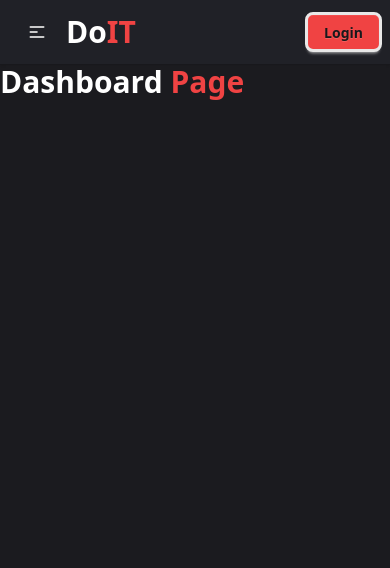
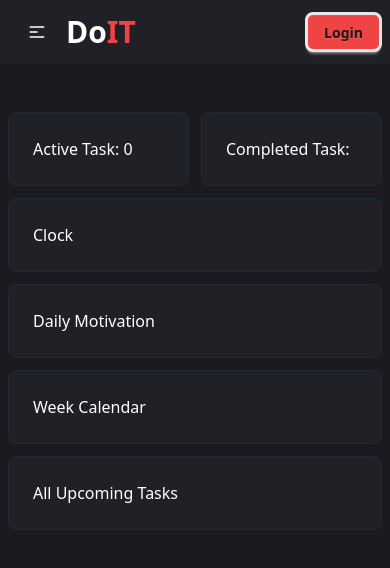
Before and after one commit to Soyab-Aktar/doIt-todo-app, a React (Vite) app: page / in a window 390 px wide. Shown: the top 568 px of the page. Built offline with nearby package versions, Linux system fonts and the light colour scheme.

Commit message:
dashboard layout completed with responsive

```diff
--- a/src/components/pages/Dashboard_Page.jsx
+++ b/src/components/pages/Dashboard_Page.jsx
@@ -1,11 +1,32 @@
 import React from "react";
+import ActiveTaskStats from "../ui/ActiveTaskStats";
+import CompletedTaskStats from "../ui/CompletedTaskStats";
+import Clock from "../ui/Clock";
+import DailyMotivation from "../ui/DailyMotivation";
+import WeekCalendar from "../ui/WeekCalendar";
+import NextTask from "../ui/NextTask";
 
 const Dashboard_Page = () => {
   return (
-    <div>
-      <span className="text-3xl font-bold">
-        Dashboard<span className="text-[#f04343] "> Page</span>
-      </span>
+    <div className=" flex  flex-col gap-3 py-12 md:px-8 px-2 ">
+      <div className="flex flex-col md:flex-row gap-3 w-full">
+        {/* Task Section: 40% width on md+ */}
+        <div className="flex md:flex-col gap-3 md:w-2/6">
+          <ActiveTaskStats /> {/* Position 1 */}
+          <CompletedTaskStats /> {/* Position 2 */}
+        </div>
+
+        {/* Clock Section: 60% width on md+ */}
+        <div className="flex flex-col md:flex-row gap-3 md:w-4/6">
+          <Clock /> {/* Position 3 */}
+          <DailyMotivation /> {/* Position 4 */}
+        </div>
+      </div>
+
+      <div className="flex flex-col gap-3">
+        <WeekCalendar /> {/* Position 5 */}
+        <NextTask /> {/* Position 6 */}
+      </div>
     </div>
   );
 };
--- /dev/null
+++ b/src/components/ui/ActiveTaskStats.jsx
@@ -0,0 +1,16 @@
+import React, { useContext } from "react";
+import { DataContext } from "../context/Context";
+
+const ActiveTaskStats = () => {
+  const { tasks, completedTasks } = useContext(DataContext);
+  return (
+    <div
+      className="bg-[#202127] p-6 rounded-md border border-gray-800 w-1/2 md:w-full
+  "
+    >
+      <h1>Active Task: {tasks.length}</h1>
+    </div>
+  );
+};
+
+export default ActiveTaskStats;
--- /dev/null
+++ b/src/components/ui/Clock.jsx
@@ -0,0 +1,14 @@
+import React from "react";
+
+const Clock = () => {
+  return (
+    <div
+      className="bg-[#202127] p-6 rounded-md border border-gray-800 md:w-1/2
+  "
+    >
+      <h1>Clock</h1>
+    </div>
+  );
+};
+
+export default Clock;
--- /dev/null
+++ b/src/components/ui/CompletedTaskStats.jsx
@@ -0,0 +1,14 @@
+import React from "react";
+
+const CompletedTaskStats = () => {
+  return (
+    <div
+      className="bg-[#202127] p-6 rounded-md border border-gray-800 w-1/2 md:w-full
+  "
+    >
+      <h1>Completed Task:</h1>
+    </div>
+  );
+};
+
+export default CompletedTaskStats;
--- /dev/null
+++ b/src/components/ui/DailyMotivation.jsx
@@ -0,0 +1,14 @@
+import React from "react";
+
+const DailyMotivation = () => {
+  return (
+    <div
+      className="bg-[#202127] p-6 rounded-md border border-gray-800 md:w-1/2
+  "
+    >
+      <h1>Daily Motivation</h1>
+    </div>
+  );
+};
+
+export default DailyMotivation;
--- /dev/null
+++ b/src/components/ui/NextTask.jsx
@@ -0,0 +1,14 @@
+import React from "react";
+
+const NextTask = () => {
+  return (
+    <div
+      className="bg-[#202127] p-6 rounded-md border border-gray-800 w-full
+  "
+    >
+      <h1>All Upcoming Tasks</h1>
+    </div>
+  );
+};
+
+export default NextTask;
--- /dev/null
+++ b/src/components/ui/WeekCalendar.jsx
@@ -0,0 +1,11 @@
+import React from "react";
+
+const WeekCalendar = () => {
+  return (
+    <div className="bg-[#202127] p-6 rounded-md border border-gray-800 w-full">
+      <h1>Week Calendar</h1>
+    </div>
+  );
+};
+
+export default WeekCalendar;
```
